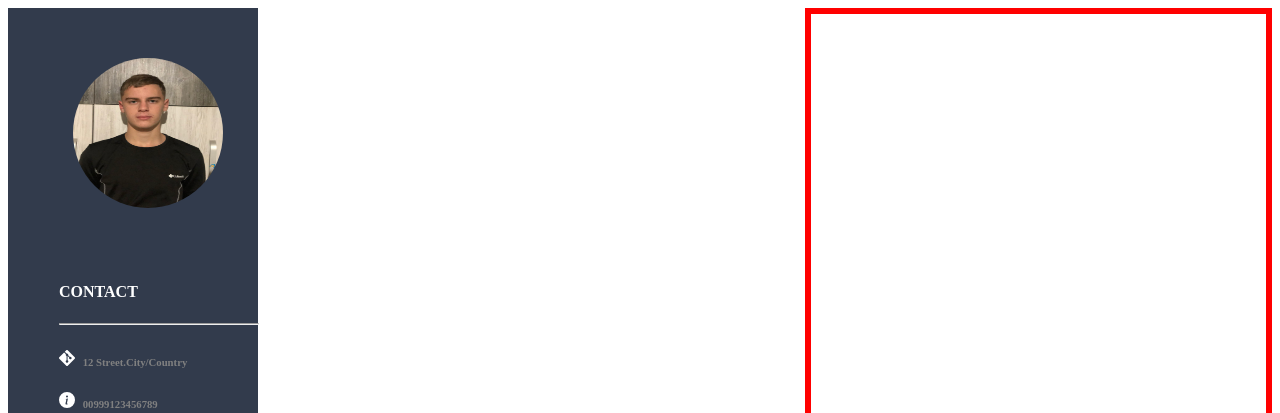
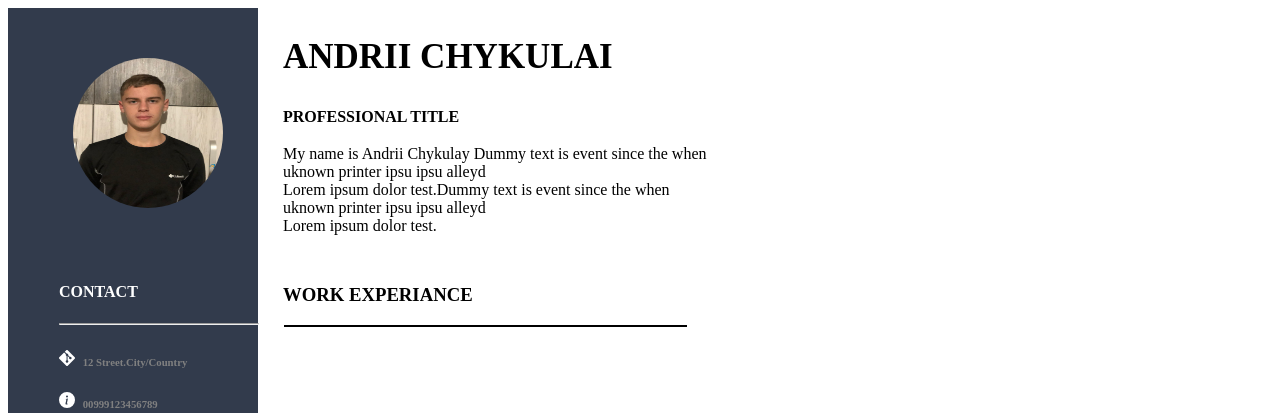
Before and after one commit to Andriy15/CV-2, a website: page index.html in a window 1280 px wide. Shown: the top 413 px of the page. Drawn offline with Linux system fonts and the light colour scheme.

Commit message:
add code

```diff
--- a/index.html
+++ b/index.html
@@ -63,6 +63,15 @@
         </div>
     </section>
     <section class="right">
+        <h1><strong>andrii</strong> chykulai</h1>
+        <h4>professional title</h4>
+        <p>My name is Andrii Chykulay Dummy text is event since the when uknown printer ipsu ipsu alleyd<br>
+            Lorem ipsum dolor test.Dummy text is event since the when uknown printer ipsu ipsu alleyd<br>
+            Lorem ipsum dolor test.</p>
+
+        <h3>work experiance</h3>
+        <hr>
+
 
     </section>
 </body>
--- a/scss/base/_base.scss
+++ b/scss/base/_base.scss
@@ -1,4 +1,32 @@
 body {
-    display: block;
     height: 100%;
 }
+h3 {
+    text-transform: uppercase;
+    padding-left: 25px;
+    padding-top: 30px;
+}
+
+h6 {
+    margin-left: 21px;
+    color: gray;
+    svg {
+        color: white;
+        padding-right: 5px;
+    }
+}
+
+h1 {
+    text-transform: uppercase;
+    padding-left: 25px;
+    padding-bottom: 0px;
+    font-size: 35px;
+}
+a {
+    color: white;
+    text-decoration: none;
+}
+a:hover {
+    transition: 0.5s;
+    font-size: larger;
+}
--- a/scss/layout/_container.scss
+++ b/scss/layout/_container.scss
@@ -1,10 +1,5 @@
-/*@media (max-width: 675px) {
-    .left {
-        display: block;
+@media (max-width: 675px) {
+    .right {
+        display: contents;
     }
 }
-@media (min-width: 675px) {
-    .right {
-        display: block;
-    }
-}*/
--- a/scss/modules/_content.scss
+++ b/scss/modules/_content.scss
@@ -1,12 +1,4 @@
 .left {
-    a {
-        color: white;
-        text-decoration: none;
-    }
-    a:hover {
-        transition: 0.5s;
-        font-size: x-large;
-    }
     width: 220px;
     padding-left: 30px;
     float: left;
@@ -35,19 +27,23 @@
         margin-left: 21px;
         color: gray;
     }
-    h6 {
-        margin-left: 21px;
-        color: gray;
-        svg {
-            color: white;
-            padding-right: 5px;
-        }
-    }
 }
 
 .right {
-    float: right;
+    float: left;
     width: 455px;
-    height: 800px;
-    border: 6px solid red;
+    height: 900px;
+    p{
+        padding-left: 25px;
+    }
+    h4 {
+        position: relative;
+        top: 2px;
+        text-transform: uppercase;
+        padding-left: 25px;
+    }
+    hr {
+        width: 88%;
+        border: 1px solid;
+    }
 }
```
Also changed, not shown: css/main.css.
